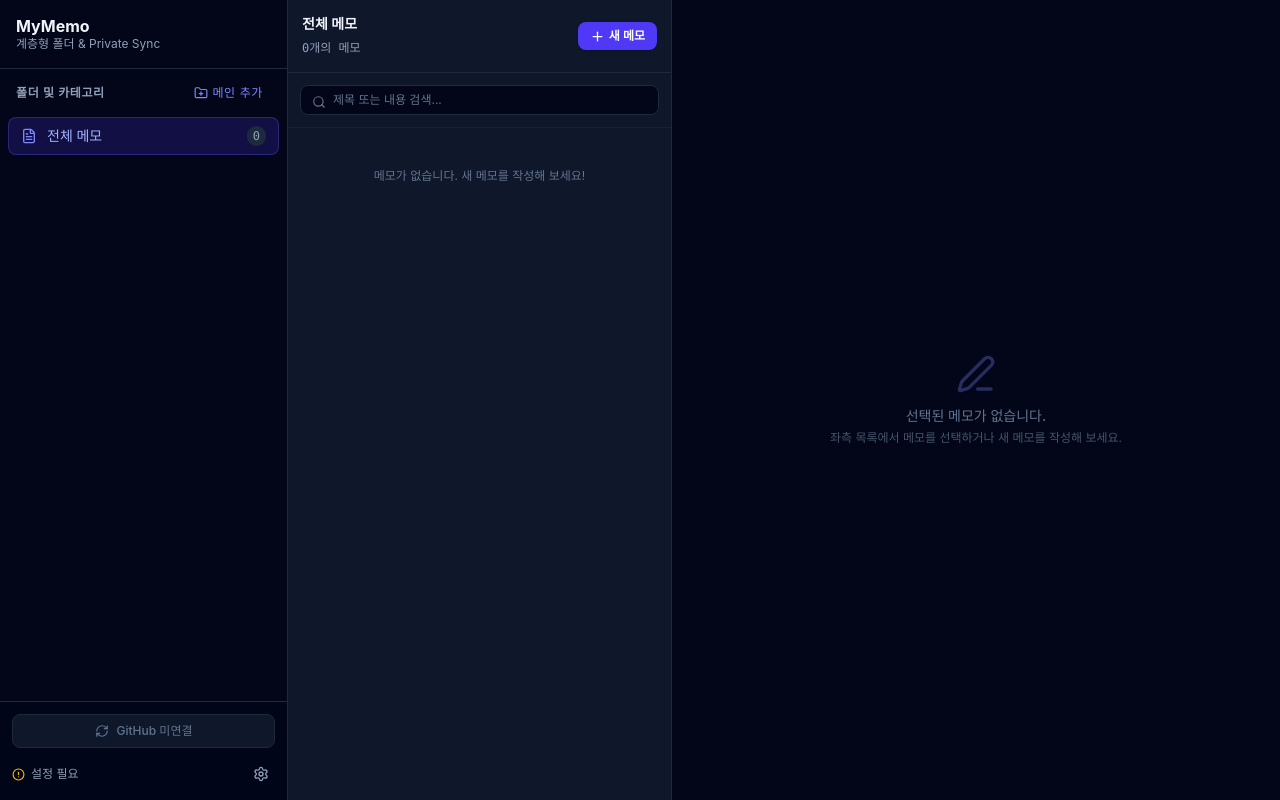
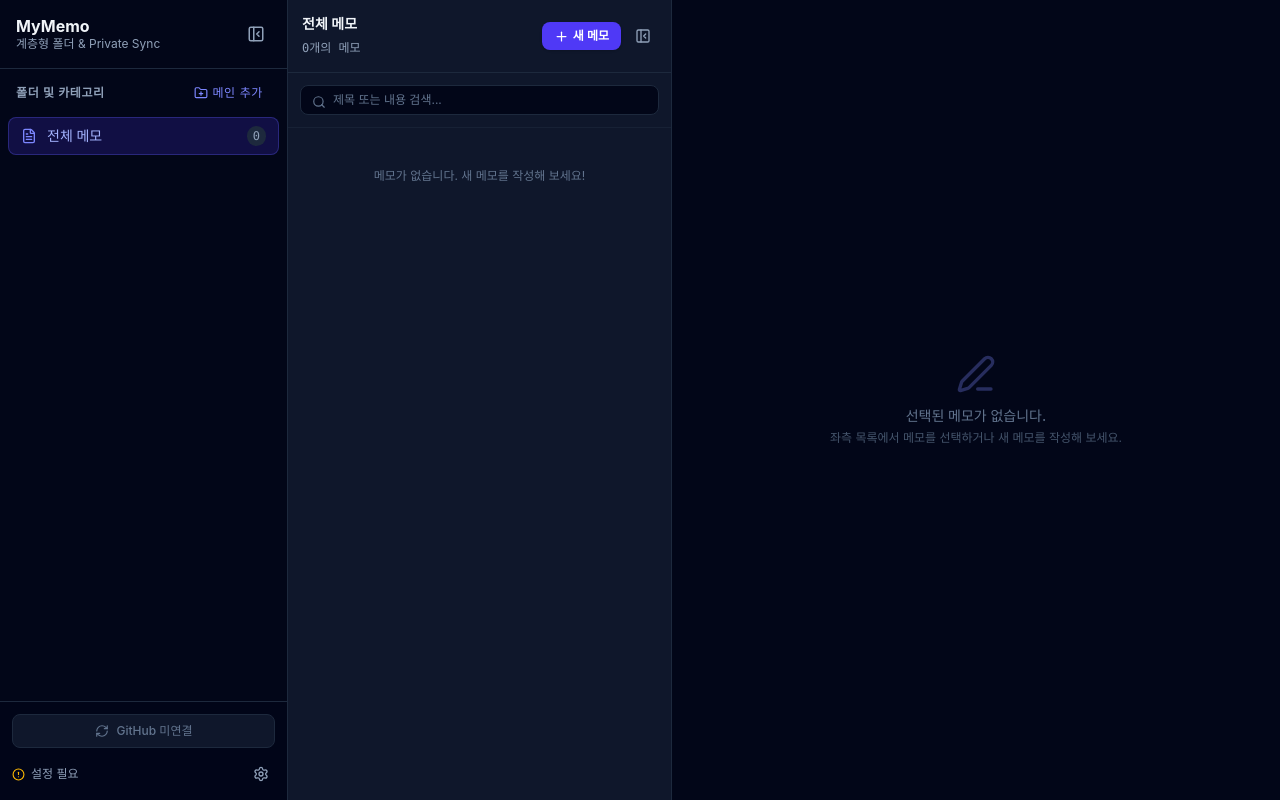
Before and after one commit to unrimit7/MyMemo-App, a React (Vite) app: page / in a window 1280 px wide. Built offline with nearby package versions, Linux system fonts and the light colour scheme.

Commit message:
feat: add collapsible toggle controls for sidebar and note list panels

```diff
--- a/src/App.tsx
+++ b/src/App.tsx
@@ -45,6 +45,30 @@ export function App() {
   const [mobileScreen, setMobileScreen] = useState<'list' | 'editor'>('list');
   const [deferredPrompt, setDeferredPrompt] = useState<any>(null);
   const [externalAddTarget, setExternalAddTarget] = useState<{ parentId: string | null; key: number } | null>(null);
+
+  // 데스크톱 좌측 패널(사이드바, 메모목록) 접기/펼치기 상태
+  const [isSidebarCollapsed, setIsSidebarCollapsed] = useState<boolean>(() => {
+    return localStorage.getItem('mymemo_sidebar_collapsed') === 'true';
+  });
+  const [isNoteListCollapsed, setIsNoteListCollapsed] = useState<boolean>(() => {
+    return localStorage.getItem('mymemo_notelist_collapsed') === 'true';
+  });
+
+  const toggleSidebar = () => {
+    setIsSidebarCollapsed((prev) => {
+      const next = !prev;
+      localStorage.setItem('mymemo_sidebar_collapsed', String(next));
+      return next;
+    });
+  };
+
+  const toggleNoteList = () => {
+    setIsNoteListCollapsed((prev) => {
+      const next = !prev;
+      localStorage.setItem('mymemo_notelist_collapsed', String(next));
+      return next;
+    });
+  };
 
   // 삭제 확인 모달 상태
   const [deleteConfirm, setDeleteConfirm] = useState<DeleteConfirmState>({
@@ -468,11 +492,14 @@ export function App() {
         onInstallApp={handleInstallApp}
         externalAddTarget={externalAddTarget}
         onDropFilesToProject={handleDropFilesToProject}
+        isCollapsed={isSidebarCollapsed}
+        onToggleCollapse={toggleSidebar}
       />
 
       {/* 2단: 메모 목록 (소주제 목록) */}
       <div className={`
-        ${mobileScreen === 'list' ? 'flex' : 'hidden'} md:flex
+        ${mobileScreen === 'list' ? 'flex' : 'hidden'}
+        ${isNoteListCollapsed ? 'md:hidden' : 'md:flex'}
         w-full md:w-80 lg:w-96 h-full shrink-0
       `}>
         <NoteList
@@ -491,6 +518,9 @@ export function App() {
             setIsSidebarOpenMobile(true);
           }}
           onDropFiles={(files) => handleDropFilesToProject(activeProjectId, files)}
+          isSidebarCollapsed={isSidebarCollapsed}
+          onToggleSidebar={toggleSidebar}
+          onToggleCollapse={toggleNoteList}
         />
       </div>
 
@@ -505,6 +535,10 @@ export function App() {
           onUpdateNote={handleUpdateNote}
           onBackToList={() => setMobileScreen('list')}
           onDeleteNote={requestDeleteNote}
+          isSidebarCollapsed={isSidebarCollapsed}
+          onToggleSidebar={toggleSidebar}
+          isNoteListCollapsed={isNoteListCollapsed}
+          onToggleNoteList={toggleNoteList}
         />
       </div>
 
--- a/src/components/NoteEditor.tsx
+++ b/src/components/NoteEditor.tsx
@@ -24,7 +24,8 @@ import {
   AlertTriangle,
   Folder,
   Loader2,
-  Trash2
+  Trash2,
+  PanelLeftOpen
 } from 'lucide-react';
 
 interface NoteEditorProps {
@@ -33,6 +34,10 @@ interface NoteEditorProps {
   onUpdateNote: (updated: Partial<Note>) => void;
   onBackToList: () => void;
   onDeleteNote?: (id: string) => void;
+  isSidebarCollapsed?: boolean;
+  onToggleSidebar?: () => void;
+  isNoteListCollapsed?: boolean;
+  onToggleNoteList?: () => void;
 }
 
 export const NoteEditor: React.FC<NoteEditorProps> = ({
@@ -41,6 +46,10 @@ export const NoteEditor: React.FC<NoteEditorProps> = ({
   onUpdateNote,
   onBackToList,
   onDeleteNote,
+  isSidebarCollapsed,
+  onToggleSidebar,
+  isNoteListCollapsed,
+  onToggleNoteList,
 }) => {
   const [viewMode, setViewMode] = useState<'edit' | 'preview' | 'split'>('edit');
   const [isProcessingImage, setIsProcessingImage] = useState(false);
@@ -363,6 +372,30 @@ export const NoteEditor: React.FC<NoteEditorProps> = ({
             <span>목록</span>
           </button>
 
+          {/* 데스크톱: 좌측 패널(사이드바, 메모목록) 접힘 상태일 때 펼치기 토글 버튼 */}
+          <div className="hidden md:flex items-center gap-1.5 mr-1 shrink-0">
+            {isSidebarCollapsed && onToggleSidebar && (
+              <button
+                onClick={onToggleSidebar}
+                className="p-1.5 text-slate-400 hover:text-indigo-300 hover:bg-slate-900 border border-slate-800/90 rounded-lg transition-colors flex items-center gap-1 text-xs shadow-sm"
+                title="사이드바(폴더 목록) 펼치기"
+              >
+                <Folder size={13} className="text-indigo-400" />
+                <span className="font-medium text-[11px]">폴더 펼치기</span>
+              </button>
+            )}
+            {isNoteListCollapsed && onToggleNoteList && (
+              <button
+                onClick={onToggleNoteList}
+                className="p-1.5 text-slate-400 hover:text-indigo-300 hover:bg-slate-900 border border-slate-800/90 rounded-lg transition-colors flex items-center gap-1 text-xs shadow-sm"
+                title="메모 목록 펼치기"
+              >
+                <PanelLeftOpen size={14} className="text-indigo-400" />
+                <span className="font-medium text-[11px]">목록 펼치기</span>
+              </button>
+            )}
+          </div>
+
           {/* 계층 경로 빵가루 드롭다운 */}
           <div className="flex items-center gap-1.5 bg-slate-900 border border-slate-800 rounded-lg px-2.5 py-1 text-xs text-slate-300 max-w-[240px] md:max-w-md truncate" title={folderBreadcrumbs.map(b => b.name).join(' > ')}>
             <Folder size={12} className="text-indigo-400 shrink-0" />
--- a/src/components/NoteList.tsx
+++ b/src/components/NoteList.tsx
@@ -13,7 +13,9 @@ import {
   FolderPlus,
   Folder,
   ChevronRight,
-  ChevronLeft
+  ChevronLeft,
+  PanelLeftClose,
+  PanelLeftOpen
 } from 'lucide-react';
 
 interface NoteListProps {
@@ -29,6 +31,9 @@ interface NoteListProps {
   onOpenSidebar: () => void;
   onRequestCreateSubfolder?: (parentId: string) => void;
   onDropFiles?: (files: FileList) => void;
+  isSidebarCollapsed?: boolean;
+  onToggleSidebar?: () => void;
+  onToggleCollapse?: () => void;
 }
 
 export const NoteList: React.FC<NoteListProps> = ({
@@ -44,6 +49,9 @@ export const NoteList: React.FC<NoteListProps> = ({
   onOpenSidebar,
   onRequestCreateSubfolder,
   onDropFiles,
+  isSidebarCollapsed,
+  onToggleSidebar,
+  onToggleCollapse,
 }) => {
   const [searchQuery, setSearchQuery] = useState('');
   const [isDragOverList, setIsDragOverList] = useState(false);
@@ -120,6 +128,17 @@ export const NoteList: React.FC<NoteListProps> = ({
             <Menu size={20} />
           </button>
 
+          {/* 데스크톱: 사이드바가 접혀있을 때 사이드바 펼치기 버튼 */}
+          {isSidebarCollapsed && onToggleSidebar && (
+            <button
+              onClick={onToggleSidebar}
+              className="hidden md:flex p-1.5 -ml-1 text-slate-400 hover:text-indigo-300 hover:bg-slate-800 rounded-lg transition-colors items-center gap-1 text-xs shrink-0"
+              title="사이드바(폴더) 펼치기"
+            >
+              <PanelLeftOpen size={16} className="text-indigo-400" />
+            </button>
+          )}
+
           {/* 상위 폴더가 있을 경우 뒤로가기 버튼 */}
           {parentProject && (
             <button
@@ -162,6 +181,17 @@ export const NoteList: React.FC<NoteListProps> = ({
             <Plus size={15} />
             <span>새 메모</span>
           </button>
+
+          {/* 데스크톱: 메모 목록 접기 버튼 */}
+          {onToggleCollapse && (
+            <button
+              onClick={onToggleCollapse}
+              className="hidden md:flex p-1.5 text-slate-400 hover:text-slate-100 hover:bg-slate-800 rounded-lg transition-colors ml-0.5"
+              title="메모 목록 접기"
+            >
+              <PanelLeftClose size={16} />
+            </button>
+          )}
         </div>
       </div>
 
--- a/src/components/Sidebar.tsx
+++ b/src/components/Sidebar.tsx
@@ -13,7 +13,8 @@ import {
   Download,
   ChevronRight,
   ChevronDown,
-  Pencil
+  Pencil,
+  PanelLeftClose
 } from 'lucide-react';
 
 interface SidebarProps {
@@ -34,6 +35,8 @@ interface SidebarProps {
   canInstall?: boolean;
   externalAddTarget?: { parentId: string | null; key: number } | null;
   onDropFilesToProject?: (projectId: string, files: FileList) => void;
+  isCollapsed?: boolean;
+  onToggleCollapse?: () => void;
 }
 
 export const Sidebar: React.FC<SidebarProps> = ({
@@ -54,6 +57,8 @@ export const Sidebar: React.FC<SidebarProps> = ({
   canInstall,
   externalAddTarget,
   onDropFilesToProject,
+  isCollapsed,
+  onToggleCollapse,
 }) => {
   // 드래그 오버 중인 폴더 ID
   const [dragOverFolderId, setDragOverFolderId] = useState<string | null>(null);
@@ -350,8 +355,9 @@ export const Sidebar: React.FC<SidebarProps> = ({
       <aside className={`
         fixed md:static inset-y-0 left-0 z-50
         w-72 bg-slate-950 border-r border-slate-800
-        flex flex-col h-full transition-transform duration-200 ease-in-out
+        flex flex-col h-full transition-all duration-200 ease-in-out
         ${isOpenMobile ? 'translate-x-0' : '-translate-x-full md:translate-x-0'}
+        ${isCollapsed ? 'md:hidden' : 'md:flex'}
       `}>
         {/* 상단 타이틀 */}
         <div className="p-4 border-b border-slate-800 flex items-center justify-between">
@@ -359,12 +365,23 @@ export const Sidebar: React.FC<SidebarProps> = ({
             <h1 className="font-bold text-slate-100 text-base leading-tight">MyMemo</h1>
             <p className="text-xs text-slate-400">계층형 폴더 & Private Sync</p>
           </div>
+          <div className="flex items-center gap-1">
+            {onToggleCollapse && (
+              <button
+                onClick={onToggleCollapse}
+                className="hidden md:flex p-1.5 text-slate-400 hover:text-slate-100 hover:bg-slate-900 rounded-lg transition-colors"
+                title="사이드바(폴더) 접기"
+              >
+                <PanelLeftClose size={18} />
+              </button>
+            )}
             <button
               onClick={onCloseMobile}
               className="md:hidden text-slate-400 hover:text-white p-1 rounded-lg"
             >
               <X size={20} />
             </button>
+          </div>
         </div>
 
         {/* 프로젝트 목록 헤더 */}
```
Lines whose indentation alone changed are shown as unchanged.
